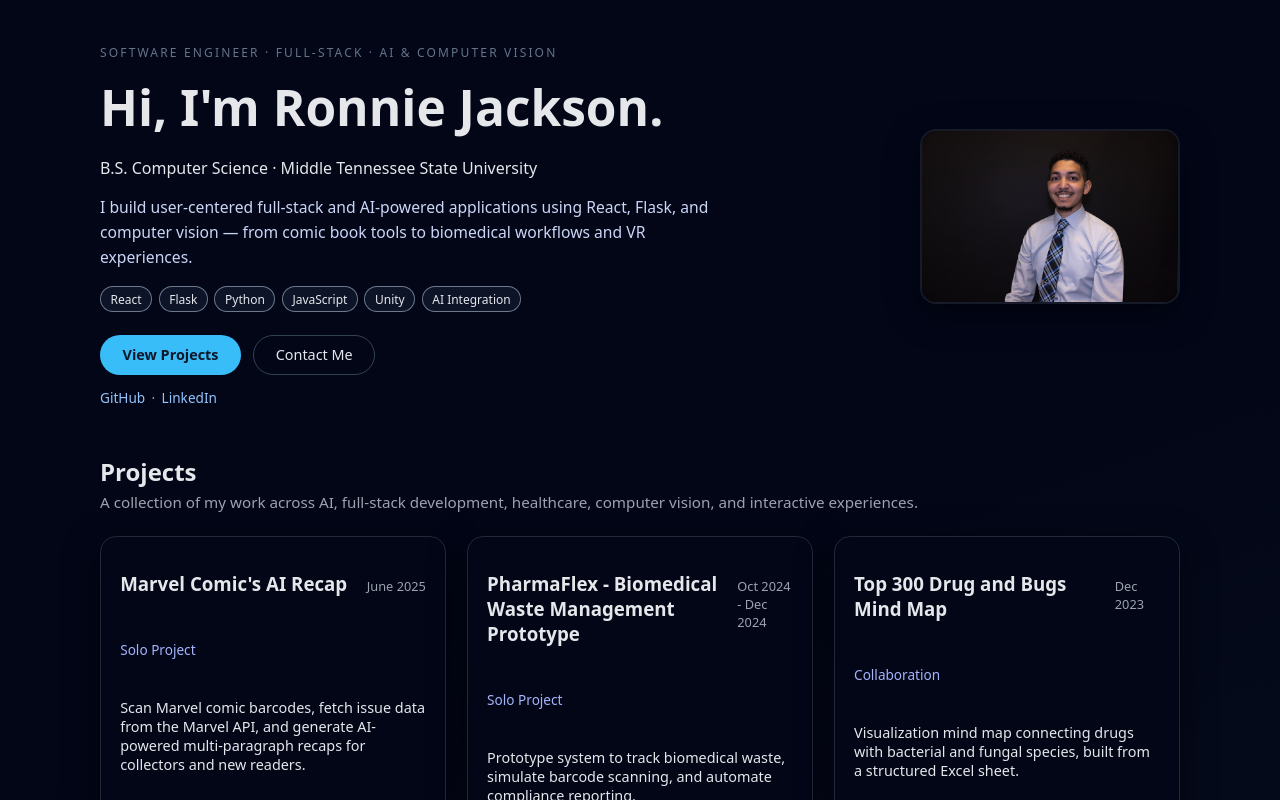
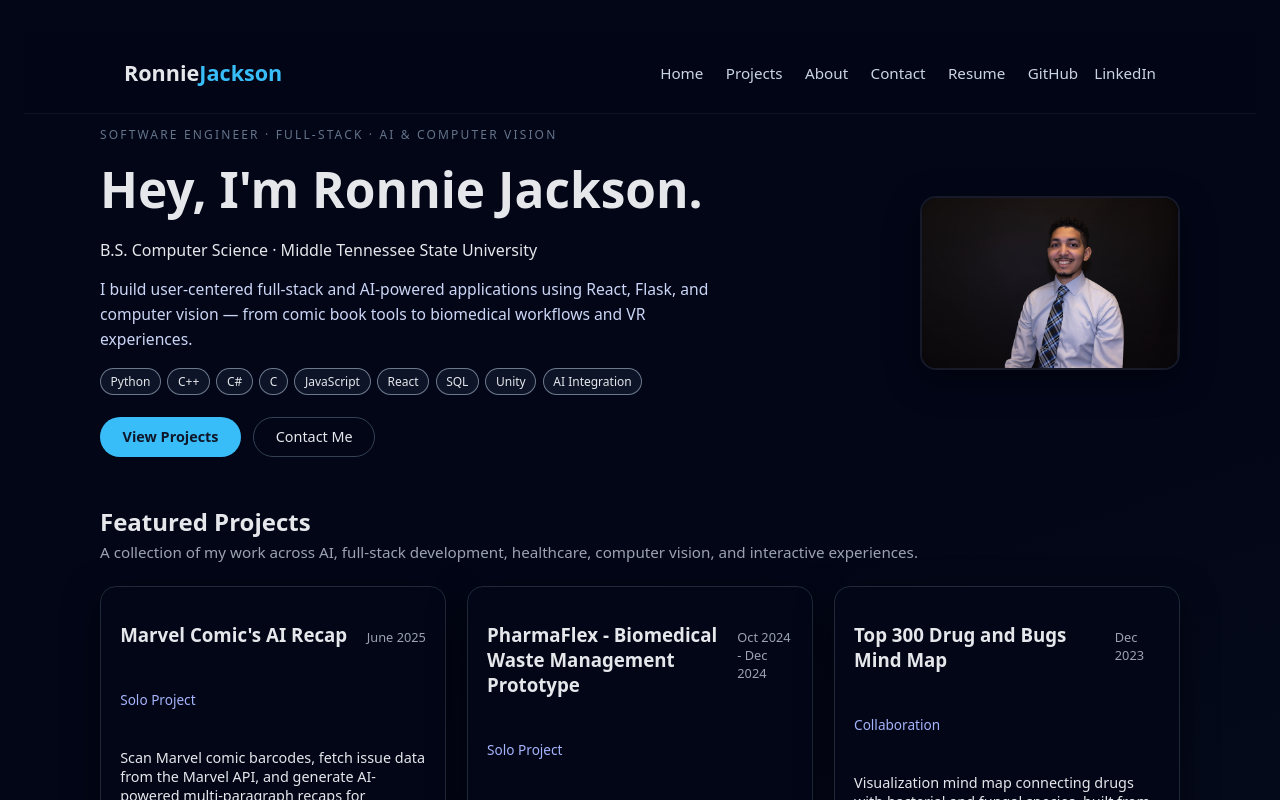
Before and after one commit to RonnieJackson507/Portfolio-Website, a React (Vite) app in the folder frontend/: page / in a window 1280 px wide. Shown: the top 800 px of the page. Built offline with nearby package versions, Linux system fonts and the light colour scheme.

Commit message:
Added Nav Bar and Resume Download

```diff
--- a/frontend/src/App.jsx
+++ b/frontend/src/App.jsx
@@ -1,14 +1,18 @@
 import ProjectsSection from "./components/ProjectsSection";
+import NavBar from "./components/NavBar";
 import profilePic from "./assests/profile.jpg"
 
 function App() {
   return (
     <div className="app">
+      {/* Nav Bar */}
+      <NavBar />
+
       {/* Hero */}
-      <header className="hero">
+      <header className="hero" id="home">
         <div className="hero__content">
           <p className="hero__eyebrow">Software Engineer · Full-Stack · AI & Computer Vision</p>
-          <h1>Hi, I'm Ronnie Jackson.</h1>
+          <h1>Hey, I'm Ronnie Jackson.</h1>
           <p className="hero__subtitle">B.S. Computer Science · Middle Tennessee State University</p>
 
           <p className="hero__tagline">
@@ -18,10 +22,13 @@ function App() {
           </p>
 
           <div className="hero__chips">
+            <span>Python</span>
+            <span>C++</span>
+            <span>C#</span>
+            <span>C</span>
+            <span>JavaScript</span>
             <span>React</span>
-            <span>Flask</span>
-            <span>Python</span>
-            <span>JavaScript</span>
+            <span>SQL</span>
             <span>Unity</span>
             <span>AI Integration</span>
           </div>
@@ -32,24 +39,6 @@ function App() {
             </a>
             <a href="mailto:RonnieJ507@gmail.com" className="btn btn--ghost">
               Contact Me
-            </a>
-          </div>
-
-          <div className="hero__links">
-            <a
-              href="https://github.com/RonnieJackson507"
-              target="_blank"
-              rel="noreferrer"
-            >
-              GitHub
-            </a>
-            <span>·</span>
-            <a
-              href="https://www.linkedin.com/in/ronnie-jackson-raj507"
-              target="_blank"
-              rel="noreferrer"
-            >
-              LinkedIn
             </a>
           </div>
         </div>
--- /dev/null
+++ b/frontend/src/components/NavBar.css
@@ -0,0 +1,103 @@
+/* Nav bar container */
+.navbar {
+  position: sticky;
+  top: 0;
+  width: 100%;
+  background: rgba(2, 6, 23, 0.75);
+  backdrop-filter: blur(10px);
+  z-index: 999;
+  border-bottom: 1px solid rgba(255, 255, 255, 0.05);
+}
+
+/* Inner layout */
+.nav-container {
+  max-width: 1080px;
+  margin: 0 auto;
+  padding: 0.85rem 1.5rem;
+  display: flex;
+  justify-content: space-between;
+  align-items: center;
+}
+
+/* Logo */
+.nav-logo {
+  font-size: 1.35rem;
+  font-weight: 700;
+  color: #e5e7eb;
+}
+
+.nav-logo span {
+  color: #38bdf8;
+}
+
+/* Nav Links */
+.nav-links {
+  display: flex;
+  gap: 1.4rem;
+  list-style: none;
+  align-items: center;
+}
+
+.nav-links li a {
+  color: #cbd5e1;
+  font-size: 0.95rem;
+  transition: 0.2s ease;
+}
+
+.nav-links li a:hover {
+  color: #38bdf8;
+}
+
+/* Right-side icons */
+.nav-icons {
+  display: flex;
+  gap: 1rem;
+}
+
+.nav-icons a {
+  color: #93c5fd;
+}
+.nav-icons a:hover {
+  color: #38bdf8;
+}
+
+/* Mobile Toggle */
+.nav-toggle {
+  display: none;
+  background: none;
+  border: none;
+  cursor: pointer;
+}
+
+.nav-toggle .bar {
+  width: 25px;
+  height: 3px;
+  background: #e5e7eb;
+  margin: 4px 0;
+  border-radius: 3px;
+  transition: 0.3s;
+}
+
+/* Mobile Responsive */
+@media (max-width: 768px) {
+  .nav-links {
+    position: absolute;
+    top: 68px;
+    right: 0;
+    width: 100%;
+    flex-direction: column;
+    padding: 1rem 0;
+    background: rgba(2, 6, 23, 0.92);
+    backdrop-filter: blur(10px);
+    border-bottom: 1px solid rgba(255, 255, 255, 0.05);
+    display: none;
+  }
+
+  .nav-links.open {
+    display: flex;
+  }
+
+  .nav-toggle {
+    display: block;
+  }
+}
--- /dev/null
+++ b/frontend/src/components/NavBar.jsx
@@ -0,0 +1,56 @@
+import { useState } from "react";
+import "./NavBar.css";
+
+export default function NavBar() {
+  const [open, setOpen] = useState(false);
+
+  return (
+    <nav className="navbar">
+      <div className="nav-container">
+
+        {/* Logo / Name */}
+        <a href="#home" className="nav-logo">
+         Ronnie<span>Jackson</span>
+        </a>
+
+        {/* Desktop Links */}
+        <ul className={`nav-links ${open ? "open" : ""}`}>
+          <li><a href="#home" onClick={() => setOpen(false)}>Home</a></li>
+          <li><a href="#projects" onClick={() => setOpen(false)}>Projects</a></li>
+          <li><a href="#about" onClick={() => setOpen(false)}>About</a></li>
+          <li><a href="#contact" onClick={() => setOpen(false)}>Contact</a></li>
+          <li><a href="/Ronnie_Jackson_Resume.pdf" download="Ronnie_Jackson_Resume.pdf" className="resume-btn" onClick={() => setOpen(false)}>Resume</a></li>
+
+          {/* Right side icons */}
+          <li className="nav-icons">
+            <a
+              href="https://github.com/RonnieJackson507"
+              target="_blank"
+              rel="noreferrer"
+            >
+              GitHub
+            </a>
+            <a
+              href="https://www.linkedin.com/in/ronnie-jackson-raj507"
+              target="_blank"
+              rel="noreferrer"
+            >
+              LinkedIn
+            </a>
+          </li>
+        </ul>
+
+        {/* Mobile Menu Button */}
+        <button
+          className="nav-toggle"
+          onClick={() => setOpen(!open)}
+          aria-label="Toggle Menu"
+        >
+          <div className="bar"></div>
+          <div className="bar"></div>
+          <div className="bar"></div>
+        </button>
+      </div>
+    </nav>
+  );
+}
--- a/frontend/src/components/ProjectsSection.jsx
+++ b/frontend/src/components/ProjectsSection.jsx
@@ -5,7 +5,7 @@ export default function ProjectsSection() {
   return (
     <section className="projects-section" id="projects">
       <header className="projects-section__header">
-        <h2>Projects</h2>
+        <h2>Featured Projects</h2>
         <p>
           A collection of my work across AI, full-stack development, healthcare,
           computer vision, and interactive experiences.
--- a/frontend/src/index.css
+++ b/frontend/src/index.css
@@ -13,6 +13,12 @@
 body {
   margin: 0;
   background-color: #020617;
+}
+
+/* Prevent navbar from covering anchor targets */
+html {
+  scroll-behavior: smooth;
+  scroll-padding-top: 85px;
 }
 
 a {
@@ -88,19 +94,6 @@ a {
   display: flex;
   gap: 0.75rem;
   margin-top: 1.4rem;
-}
-
-.hero__links {
-  margin-top: 0.8rem;
-  font-size: 0.85rem;
-  color: #9ca3af;
-  display: flex;
-  flex-wrap: wrap;
-  gap: 0.4rem;
-}
-
-.hero__links a {
-  color: #93c5fd;
 }
 
 .btn {
```
Also changed, not shown: 1 other file (tests, documents, lock files or other folders).
